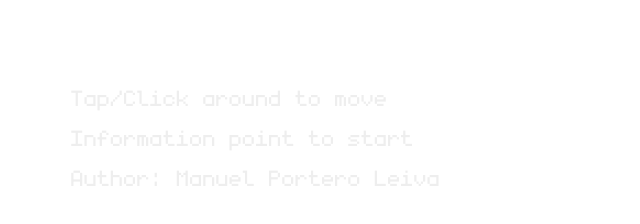
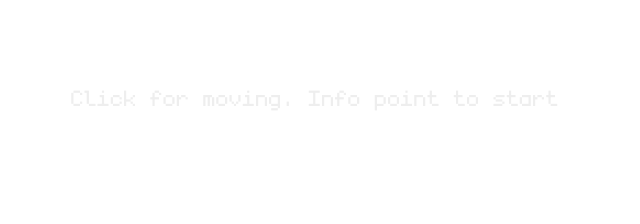
Before and after one commit to SteelTitansax/mplGamePresentation, a website built with Vite: page index.html in a window 1280 px wide. Shown: the full height of the page, 0-640 px from the left. Built offline with nearby package versions, Linux system fonts and the light colour scheme; what kaboom would draw is missing.

Commit message:
Update index.html

```diff
--- a/index.html
+++ b/index.html
@@ -4,7 +4,7 @@
     <meta charset="UTF-8" />
     <link rel="icon" type="image/svg+xml" href="public/icon.png" />
     <meta name="viewport" content="width=device-width, initial-scale=0.92" />
-    <title>MPL Presentation Game </title>
+    <title>Manuel PL Presentation</title>
 
   </head>
   <body>
@@ -73,30 +73,10 @@
         color: rgb(238, 238, 238);
       }
 
-      .instructions {
-        position: absolute;
-        left: 5%;
-        top: 10vh;
-        display: flex;
-        flex-direction: column;
-        color: rgb(238, 238, 238);
-      }
-
-      .author {
-        position: absolute;
-        left: 5%;
-        top: 15vh;
-        display: flex;
-        flex-direction: column;
-        color: rgb(238, 238, 238);
-      }
-
     </style>
     <div id="app">
       <div>
-        <p class="note">Tap/Click around to move</p>
-        <p class="instructions"> Information point to start</p>
-        <p class="author"> Author: Manuel Portero Leiva </p>
+        <p class="note">Click for moving. Info point to start</p>
         <div id="textbox-container" style="display: none">
           <div id="textbox">
             <p id="dialogue" class="ui-text"></p>
```
